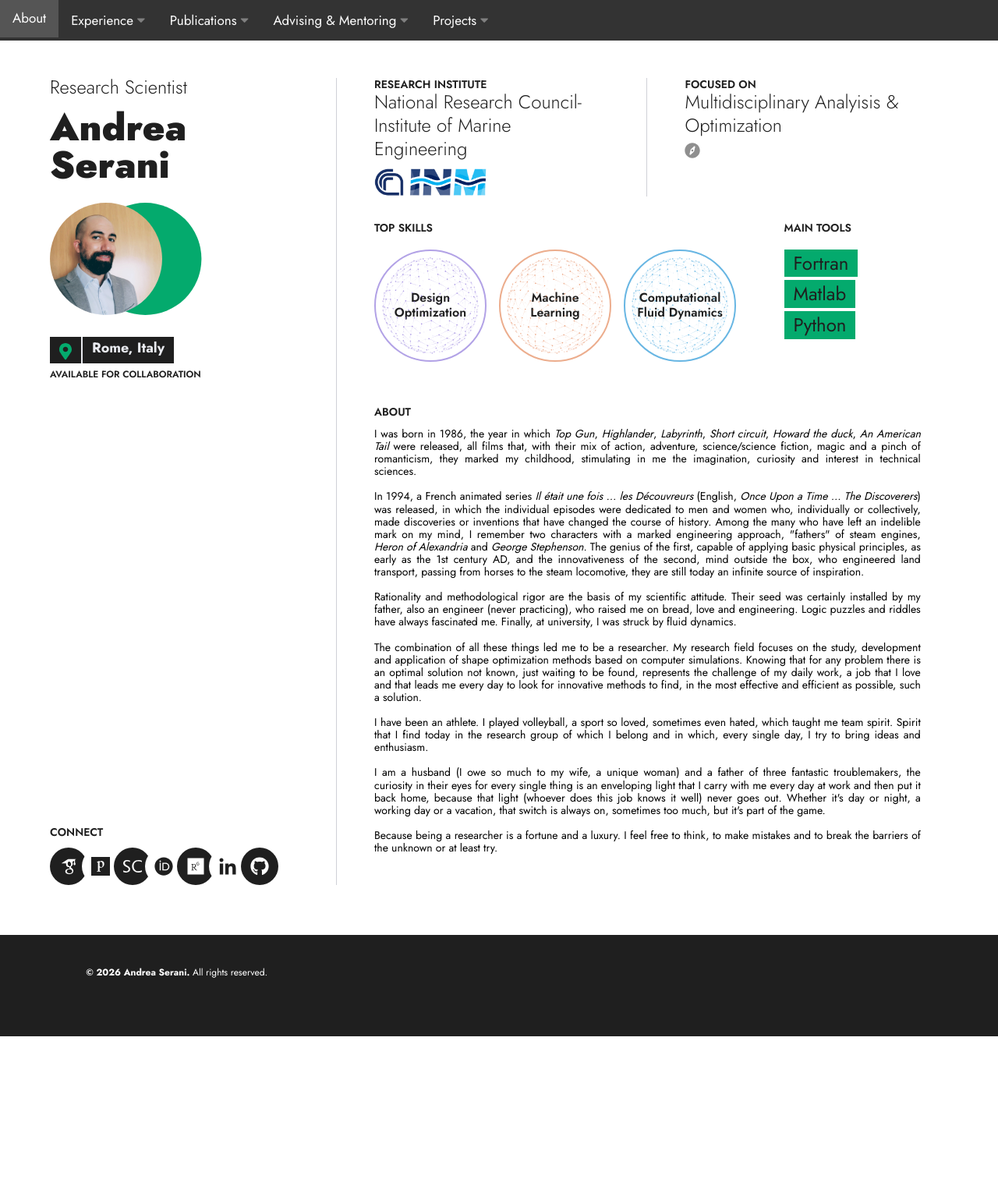
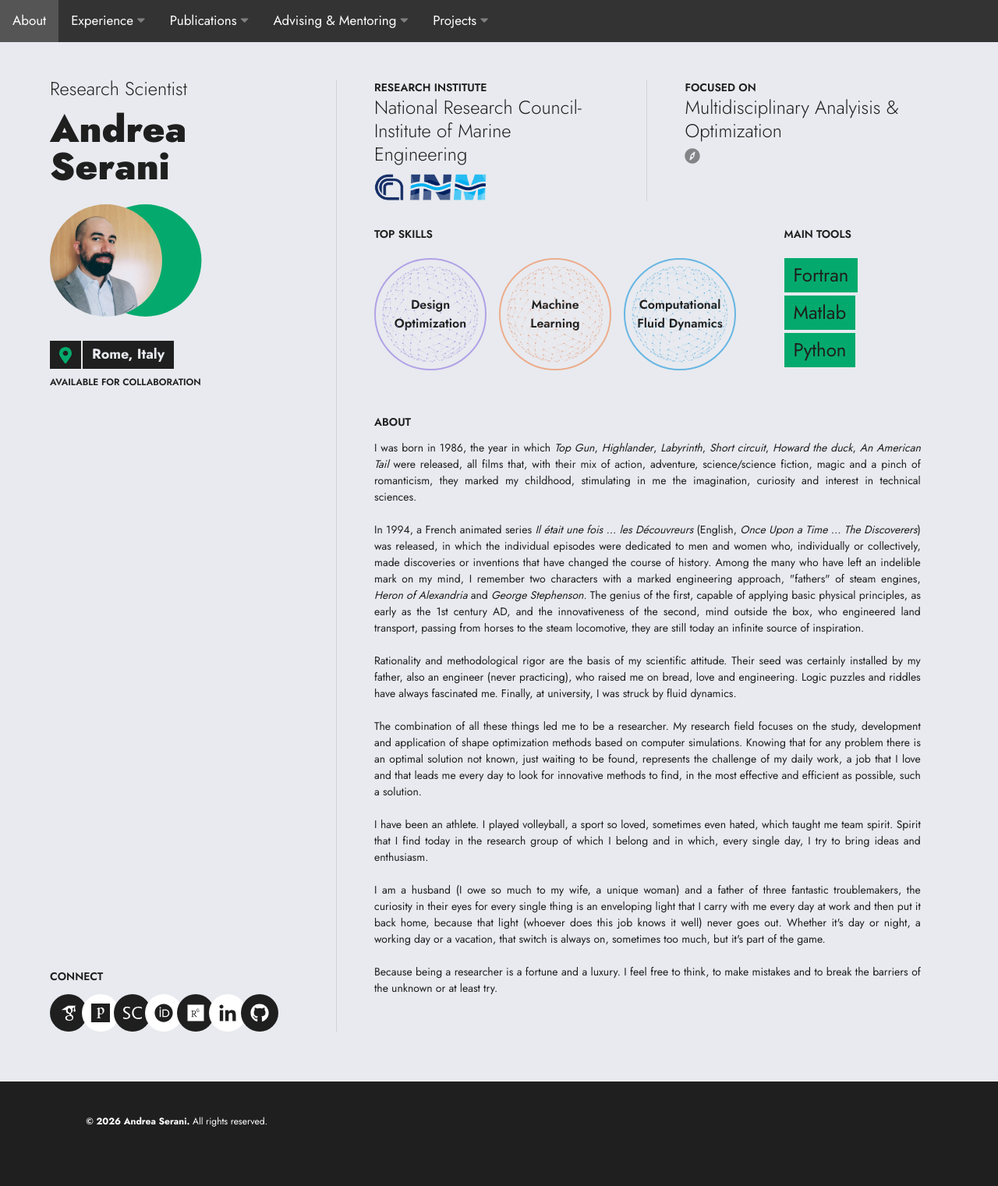
Before and after one commit to aserani/aserani.github.io, a Jekyll site: the page built from index.html, in a window 1280 px wide. Shown: the whole page at 78% size. Built offline with Jekyll 4.4.1, drawn with Linux system fonts in a browser that asks for light colours; a style sheet for code colours, icons or effects is not loaded; before the commit the page ends 1329 px from its top, so only the background shows below that.

Commit message:
Remove closing body and html tags
Removed closing body and html tags from index.html

```diff
--- a/index.html
+++ b/index.html
@@ -1,9 +1,8 @@
 ---
 layout: default
 title: About
+body_class: antialiased bg-back leading-normal font-text text-front
 ---
-
-<body class="antialiased bg-back leading-normal font-text text-front"> <!--data-new-gr-c-s-check-loaded="8.900.0" data-gr-ext-installed="">-->
 
 <div id="site-nav"></div>
 
@@ -94,5 +93,3 @@
 <div id="site-footer"></div>
 
 <script src="/assets/include.js"></script>
-</body>
-</html>
```
